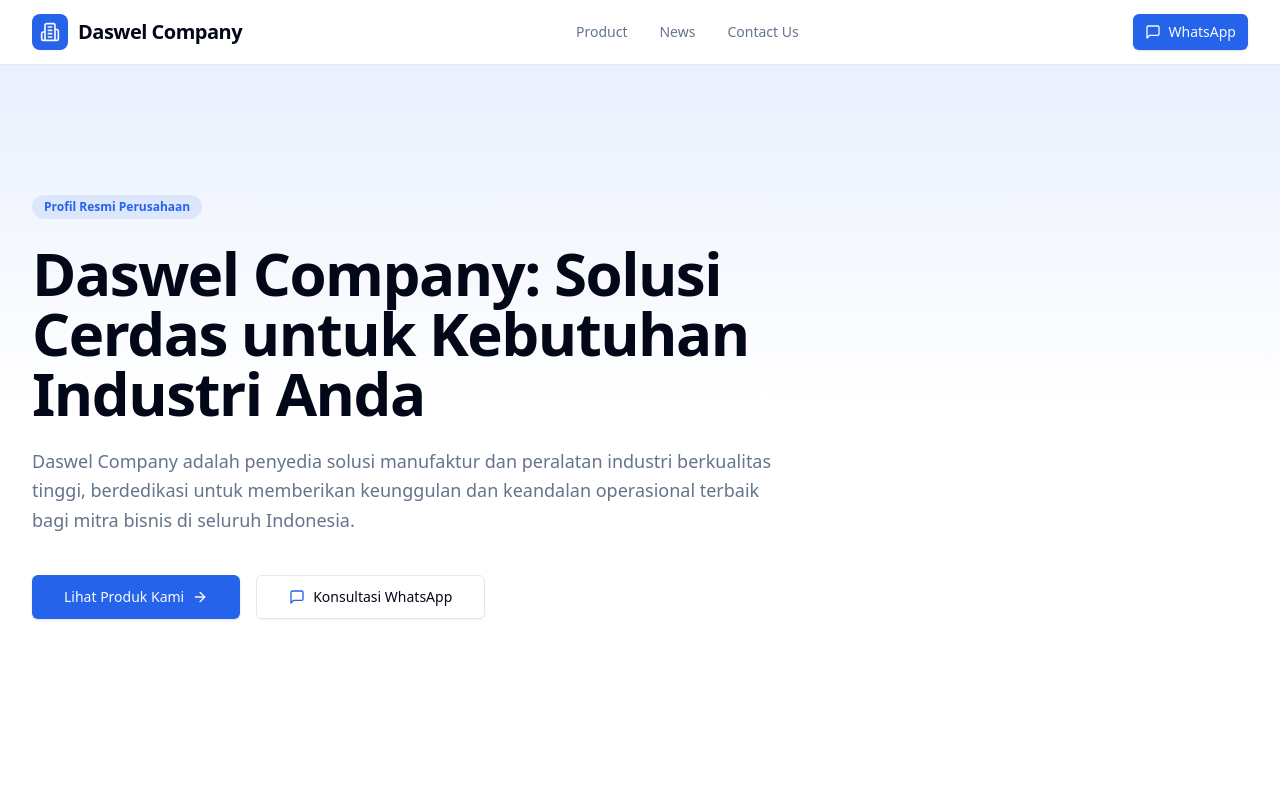
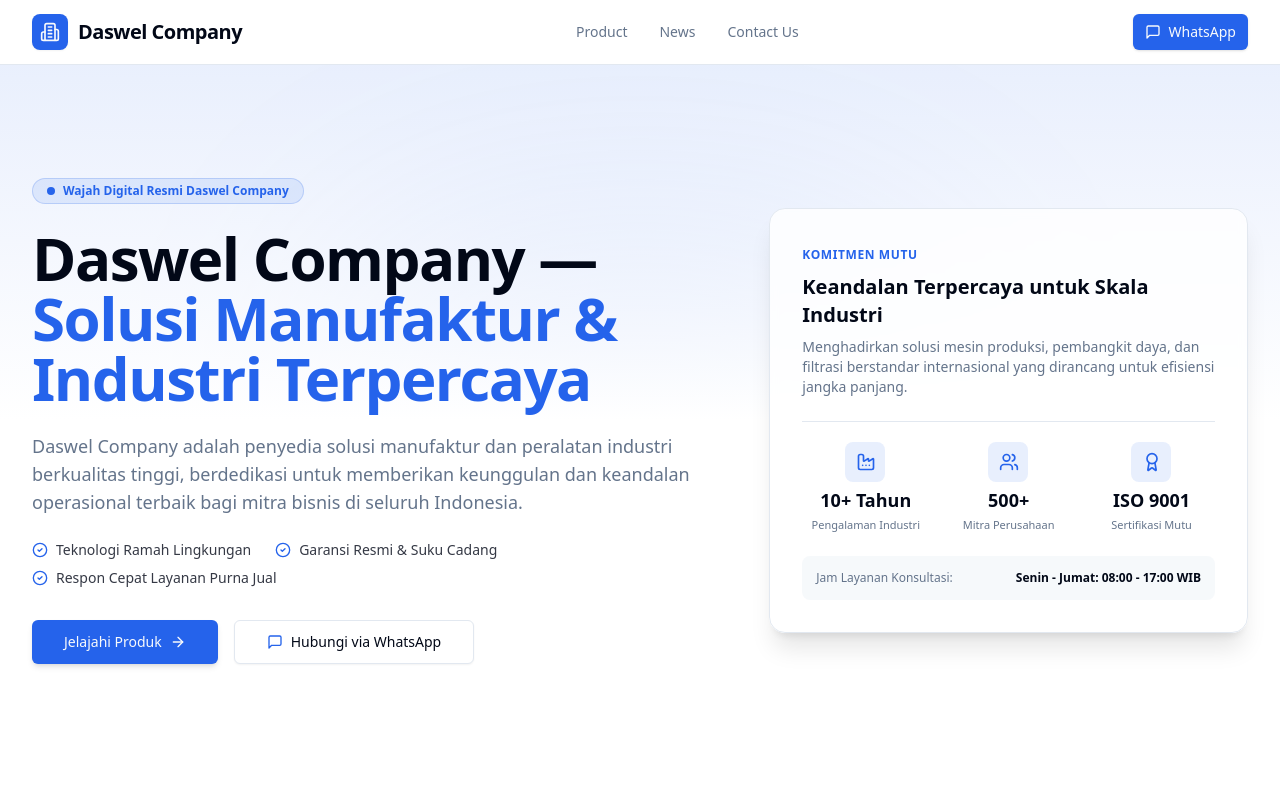
Before and after one commit to Snouzen/daswel-comp, a Next.js app: page / in a window 1280 px wide. Shown: the top 800 px of the page. Built offline with nearby package versions, Linux system fonts and the light colour scheme.

Commit message:
feat: build hero welcome section with mock data and motion animations

```diff
--- a/app/page.tsx
+++ b/app/page.tsx
@@ -12,46 +12,16 @@ import {
   MessageSquare,
 } from "lucide-react";
 
+import { HeroSection } from "@/components/home/hero-section";
+
 export default function HomePage() {
   const featuredProducts = productsData.filter((p) => p.featured);
   const latestNews = newsData.slice(0, 2);
 
   return (
     <div className="flex flex-col space-y-20 pb-16">
-      {/* Hero Section */}
-      <section className="relative overflow-hidden bg-gradient-to-b from-primary/10 via-background to-background py-24 sm:py-32">
-        <div className="container mx-auto max-w-7xl px-4 sm:px-6 lg:px-8">
-          <div className="max-w-3xl space-y-6">
-            <span className="inline-flex items-center rounded-full bg-primary/10 px-3 py-1 text-xs font-semibold text-primary">
-              Profil Resmi Perusahaan
-            </span>
-            <h1 className="text-4xl font-extrabold tracking-tight sm:text-6xl text-foreground">
-              {companyData.name}: Solusi Cerdas untuk Kebutuhan Industri Anda
-            </h1>
-            <p className="text-lg text-muted-foreground leading-relaxed">
-              {companyData.description}
-            </p>
-            <div className="flex flex-wrap gap-4 pt-4">
-              <Button asChild size="lg" className="gap-2">
-                <Link href="/products">
-                  Lihat Produk Kami
-                  <ArrowRight className="h-4 w-4" />
-                </Link>
-              </Button>
-              <Button asChild variant="outline" size="lg" className="gap-2">
-                <a
-                  href={companyData.whatsappUrl}
-                  target="_blank"
-                  rel="noopener noreferrer"
-                >
-                  <MessageSquare className="h-4 w-4 text-primary" />
-                  Konsultasi WhatsApp
-                </a>
-              </Button>
-            </div>
-          </div>
-        </div>
-      </section>
+      {/* Sambutan Utama (Hero) */}
+      <HeroSection />
 
       {/* Alasan Memilih Kami */}
       <section className="container mx-auto max-w-7xl px-4 sm:px-6 lg:px-8">
--- /dev/null
+++ b/components/home/hero-section.tsx
@@ -0,0 +1,129 @@
+"use client";
+
+import Link from "next/link";
+import { motion } from "framer-motion";
+import { companyData } from "@/data/company";
+import { Button } from "@/components/ui/button";
+import { ArrowRight, MessageSquare, CheckCircle2, Factory, Users, Award } from "lucide-react";
+
+const stats = [
+  { icon: Factory, label: "Pengalaman Industri", value: "10+ Tahun" },
+  { icon: Users, label: "Mitra Perusahaan", value: "500+" },
+  { icon: Award, label: "Sertifikasi Mutu", value: "ISO 9001" },
+];
+
+export function HeroSection() {
+  return (
+    <section className="relative overflow-hidden bg-gradient-to-b from-primary/10 via-background to-background py-16 sm:py-24 lg:py-28">
+      {/* Background Decorative Blur */}
+      <div className="absolute top-1/2 left-1/2 -translate-x-1/2 -translate-y-1/2 w-[600px] h-[350px] bg-primary/15 blur-[120px] rounded-full pointer-events-none -z-10" />
+
+      <div className="container mx-auto max-w-7xl px-4 sm:px-6 lg:px-8">
+        <div className="grid grid-cols-1 lg:grid-cols-12 gap-12 items-center">
+          {/* Content Column */}
+          <motion.div
+            initial={{ opacity: 0, y: 20 }}
+            animate={{ opacity: 1, y: 0 }}
+            transition={{ duration: 0.5, ease: "easeOut" }}
+            className="lg:col-span-7 space-y-6"
+          >
+            <div className="inline-flex items-center gap-2 rounded-full border border-primary/20 bg-primary/10 px-3.5 py-1 text-xs font-semibold text-primary">
+              <span className="inline-block h-2 w-2 rounded-full bg-primary animate-pulse" />
+              Wajah Digital Resmi {companyData.name}
+            </div>
+
+            <h1 className="text-3xl font-extrabold tracking-tight text-foreground sm:text-5xl lg:text-6xl leading-tight">
+              {companyData.name} — <span className="text-primary">{companyData.tagline}</span>
+            </h1>
+
+            <p className="text-base sm:text-lg text-muted-foreground leading-relaxed max-w-2xl">
+              {companyData.description}
+            </p>
+
+            {/* Quick value highlights */}
+            <div className="flex flex-wrap gap-y-2 gap-x-6 text-sm text-foreground/80 font-medium">
+              <div className="flex items-center gap-2">
+                <CheckCircle2 className="h-4 w-4 text-primary shrink-0" />
+                <span>Teknologi Ramah Lingkungan</span>
+              </div>
+              <div className="flex items-center gap-2">
+                <CheckCircle2 className="h-4 w-4 text-primary shrink-0" />
+                <span>Garansi Resmi & Suku Cadang</span>
+              </div>
+              <div className="flex items-center gap-2">
+                <CheckCircle2 className="h-4 w-4 text-primary shrink-0" />
+                <span>Respon Cepat Layanan Purna Jual</span>
+              </div>
+            </div>
+
+            {/* CTAs */}
+            <div className="flex flex-wrap gap-4 pt-2">
+              <Button asChild size="lg" className="gap-2 shadow-md">
+                <Link href="/products">
+                  Jelajahi Produk
+                  <ArrowRight className="h-4 w-4" />
+                </Link>
+              </Button>
+              <Button asChild variant="outline" size="lg" className="gap-2">
+                <a
+                  href={companyData.whatsappUrl}
+                  target="_blank"
+                  rel="noopener noreferrer"
+                  className="font-medium"
+                >
+                  <MessageSquare className="h-4 w-4 text-primary" />
+                  Hubungi via WhatsApp
+                </a>
+              </Button>
+            </div>
+          </motion.div>
+
+          {/* Visual Column / Card */}
+          <motion.div
+            initial={{ opacity: 0, scale: 0.95 }}
+            animate={{ opacity: 1, scale: 1 }}
+            transition={{ duration: 0.6, delay: 0.1, ease: "easeOut" }}
+            className="lg:col-span-5"
+          >
+            <div className="relative rounded-2xl border bg-card/80 p-6 sm:p-8 shadow-xl backdrop-blur-sm space-y-6">
+              <div className="space-y-2">
+                <span className="text-xs font-semibold uppercase tracking-wider text-primary">
+                  Komitmen Mutu
+                </span>
+                <h2 className="text-xl font-bold text-foreground">
+                  Keandalan Terpercaya untuk Skala Industri
+                </h2>
+                <p className="text-xs sm:text-sm text-muted-foreground leading-relaxed">
+                  Menghadirkan solusi mesin produksi, pembangkit daya, dan filtrasi berstandar internasional yang dirancang untuk efisiensi jangka panjang.
+                </p>
+              </div>
+
+              {/* Stats Grid */}
+              <div className="grid grid-cols-3 gap-4 border-t pt-5">
+                {stats.map((stat, idx) => {
+                  const Icon = stat.icon;
+                  return (
+                    <div key={idx} className="text-center space-y-1">
+                      <div className="mx-auto flex h-10 w-10 items-center justify-center rounded-lg bg-primary/10 text-primary">
+                        <Icon className="h-5 w-5" />
+                      </div>
+                      <div className="text-lg font-bold text-foreground">{stat.value}</div>
+                      <div className="text-[11px] text-muted-foreground leading-tight">
+                        {stat.label}
+                      </div>
+                    </div>
+                  );
+                })}
+              </div>
+
+              <div className="rounded-lg bg-muted/60 p-3.5 text-xs text-muted-foreground flex items-center justify-between">
+                <span>Jam Layanan Konsultasi:</span>
+                <span className="font-semibold text-foreground">{companyData.operatingHours}</span>
+              </div>
+            </div>
+          </motion.div>
+        </div>
+      </div>
+    </section>
+  );
+}
```
